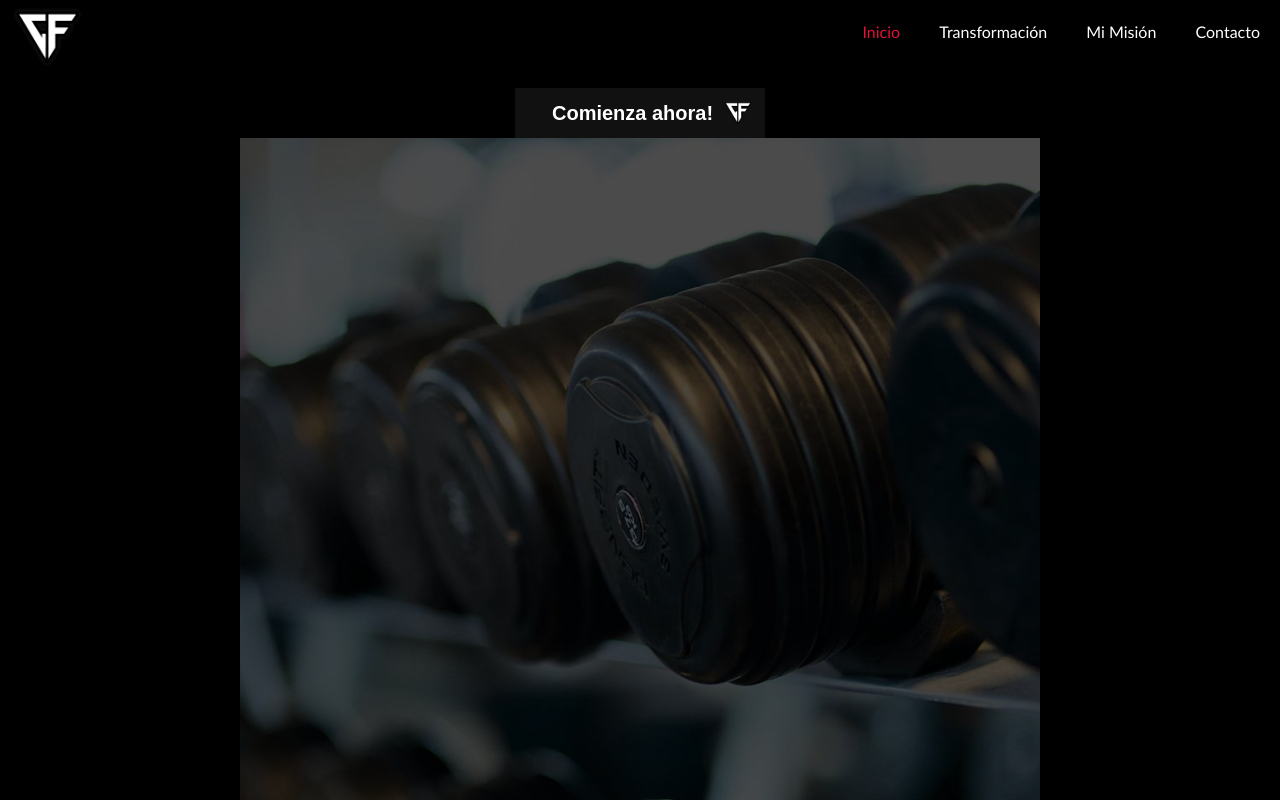
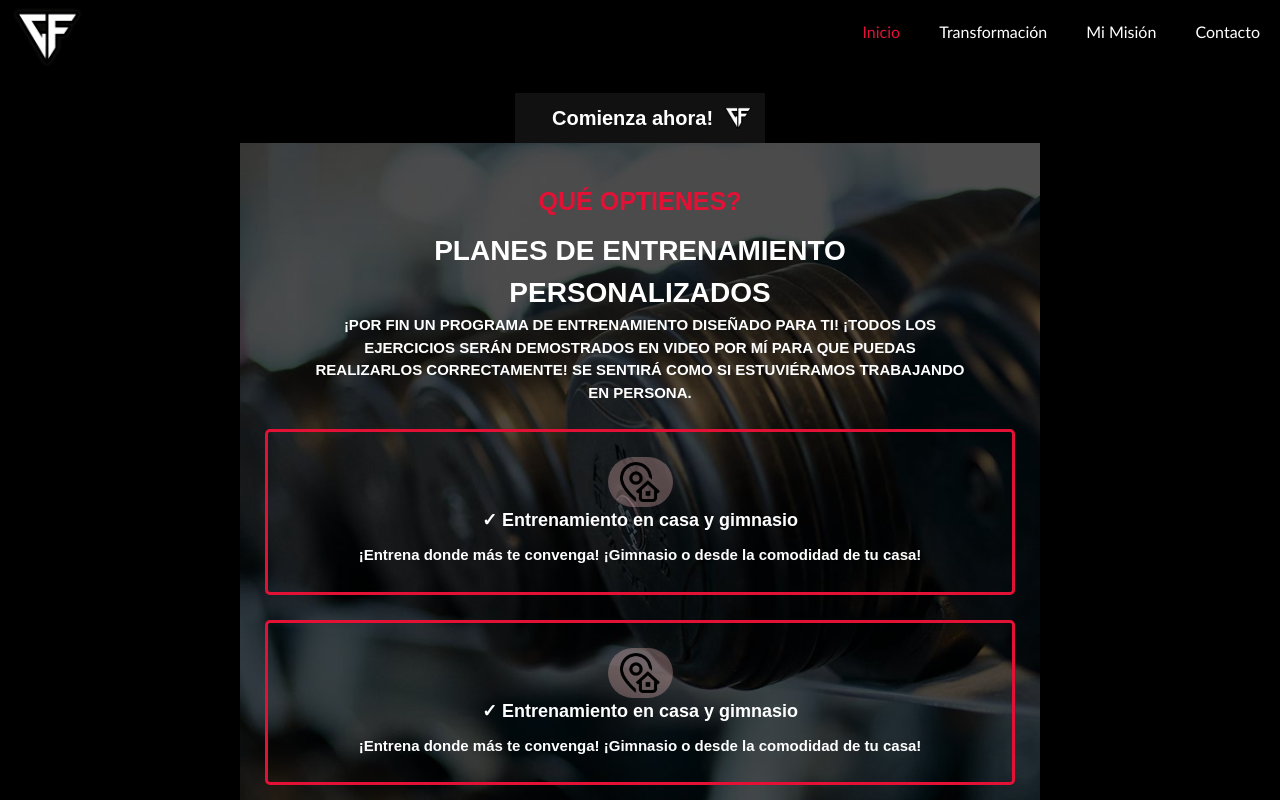
Before and after one commit to PabloReynaga/GymWebsite, a SvelteKit app: page / in a window 1280 px wide. Shown: the top 800 px of the page. Built offline with nearby package versions, Linux system fonts and the light colour scheme.

Commit message:
new component info-cards

```diff
--- a/src/componets/infoCard.svelte
+++ b/src/componets/infoCard.svelte
@@ -1,9 +1,62 @@
 <script>
 
-</script>
+export let text;
+export let height;
+export let width;
+export let title;
+export let iconSorce;
+export let iconSize;
 
 
 
+</script>
+<div class="main-container" style="height: {height}; width: {width};">
+    <div class="icon-container">
+        <img alt="img" class="main-icon" style="width: {iconSize};" src={iconSorce}>
+    </div>
+
+    <div class="title-container">
+        <p class="title">{title}</p>
+        <p class=text>{text}</p>
+    </div>
+
+</div>
+
+
 <style lang="scss">
+.main-container{
+    display: flexbox;
+    justify-content: center;
+
+   text-align: center;
+   padding: 25px;
+   border: 3px solid $primary;
+   border-radius: 5px;
+   margin: 25px;
+
+}
+.text{
+    font-size: 15px;
+    text-align: center;
+
+}
+.title{
+    font-size: 18px;
+    text-align: center;
+
+    margin-bottom: 10px;
+}
+.icon-container{
+    display: flex;
+    margin: auto;
+    justify-content: center;
+    background-color: rgba($color: #ffc6c6, $alpha: .3);
+    width: 65px;
+    border-radius: 100px;
+}
+.main-icon{
+    margin: 5px;
+
+}
 
 </style>
--- a/src/routes/sections/home/+page.svelte
+++ b/src/routes/sections/home/+page.svelte
@@ -1,10 +1,11 @@
 <script>
-    import Img from '$lib/img/backGround.png'
     import { onMount } from 'svelte';
     import Button from './../../../componets/button.svelte'
     import Logo from './../../../lib/icon/main-icon.png'
     import { gsap } from 'gsap'
     import imgMancuernas from '$lib/img/mancuernas.png'
+    import InfoCard from '../../../componets/infoCard.svelte';
+    import HomeIcon from '$lib/icon/home-icon.png'
 
 let animationMainContainer;
 
@@ -31,21 +32,40 @@ onMount(()=>{
     </div>
     <div class="img-mancuernas-container">
         <img alt="img" class="img-mancuernas" src={imgMancuernas}>
-        <div class="titulos-manuernas-img-container">
-            <p>Que optienes?</p>
-            <p>Planes de entrenamiento personalizados</p>
-            <p></p>
+        <div class="manuernas-img-content-container">
+            <p class="title-img-container">Qué optienes?</p>
+            <p class="subtitle-img-container">Planes de entrenamiento personalizados</p>
+            <p class="texto-img-container">¡Por fin un programa de entrenamiento diseñado para ti! ¡Todos los ejercicios serán demostrados en video por mí para que puedas realizarlos correctamente! Se sentirá como si estuviéramos trabajando en persona.</p>
+            <div class="info-cards">
+                <InfoCard
+                title="✓ Entrenamiento en casa y gimnasio"
+                text="¡Entrena donde más te convenga! ¡Gimnasio o desde la comodidad de tu casa!"
+                iconSorce={HomeIcon}
+                iconSize = 40px
+                ></InfoCard>
+                <InfoCard
+                title="✓ Entrenamiento en casa y gimnasio"
+                text="¡Entrena donde más te convenga! ¡Gimnasio o desde la comodidad de tu casa!"
+                iconSorce={HomeIcon}
+                iconSize = 40px
+                ></InfoCard>
+                <InfoCard
+                title="✓ Entrenamiento en casa y gimnasio"
+                text="¡Entrena donde más te convenga! ¡Gimnasio o desde la comodidad de tu casa!"
+                iconSorce={HomeIcon}
+                iconSize = 40px
+                ></InfoCard>
+                <div></div>
+                <div></div>
+            </div>
         </div>
-        <div class="info-cards">
-            <div></div>
-            <div></div>
-            <div></div>
-        </div>
+
     </div>
 
 
 </div>
 <style lang="scss">
+    @import '../../../variables.scss';
 *{
     font-size: 20px;
     margin: 0px;
@@ -59,7 +79,7 @@ onMount(()=>{
 .title{
     position:relative;
     color: $secondary;
-    font-size: 27px;
+    font-size: 30px;
     text-align: center;
     font-weight: bold;
     text-transform: uppercase;
@@ -67,13 +87,8 @@ onMount(()=>{
 
 }
 .red-text{
-    font-size: 27px;
+    font-size: 30px;
     color: $primary;
-}
-.img-container{
-
-    display: flex;
-    height: 600px;
 }
 .img{
   width: 100%;
@@ -105,6 +120,7 @@ p{
     margin-right: 70px;
 }
 .img-mancuernas-container{
+    position: relative;
     width: 100%;
     height: 50%;
 }
@@ -117,7 +133,42 @@ p{
     filter: opacity(.3);
 
 }
+.title-img-container{
 
+    font-size: 25px;
+    text-align: center;
+    text-transform: uppercase;
+    color: $primary;
+    margin-bottom: 10px;
+
+}
+.manuernas-img-content-container{
+    position: absolute;
+    top: 0;
+    margin-top: 5%;
+    width: 100%;
+
+}
+.subtitle-img-container{
+    font-size: 28px;
+    text-align: center;
+    text-transform: uppercase;
+
+}
+.texto-img-container{
+    font-size: 15px;
+    text-align: center;
+    text-transform: uppercase;
+
+}
+.info-cards{
+    position: relative;
+    top: 0;
+
+}
+.subtitle-img-container{
+    text-align: center;
+}
 @media only screen and (width < 600px){
     .title-container{
     display: block;
```
Also changed, not shown: src/lib/icon/home-icon.png (added).
